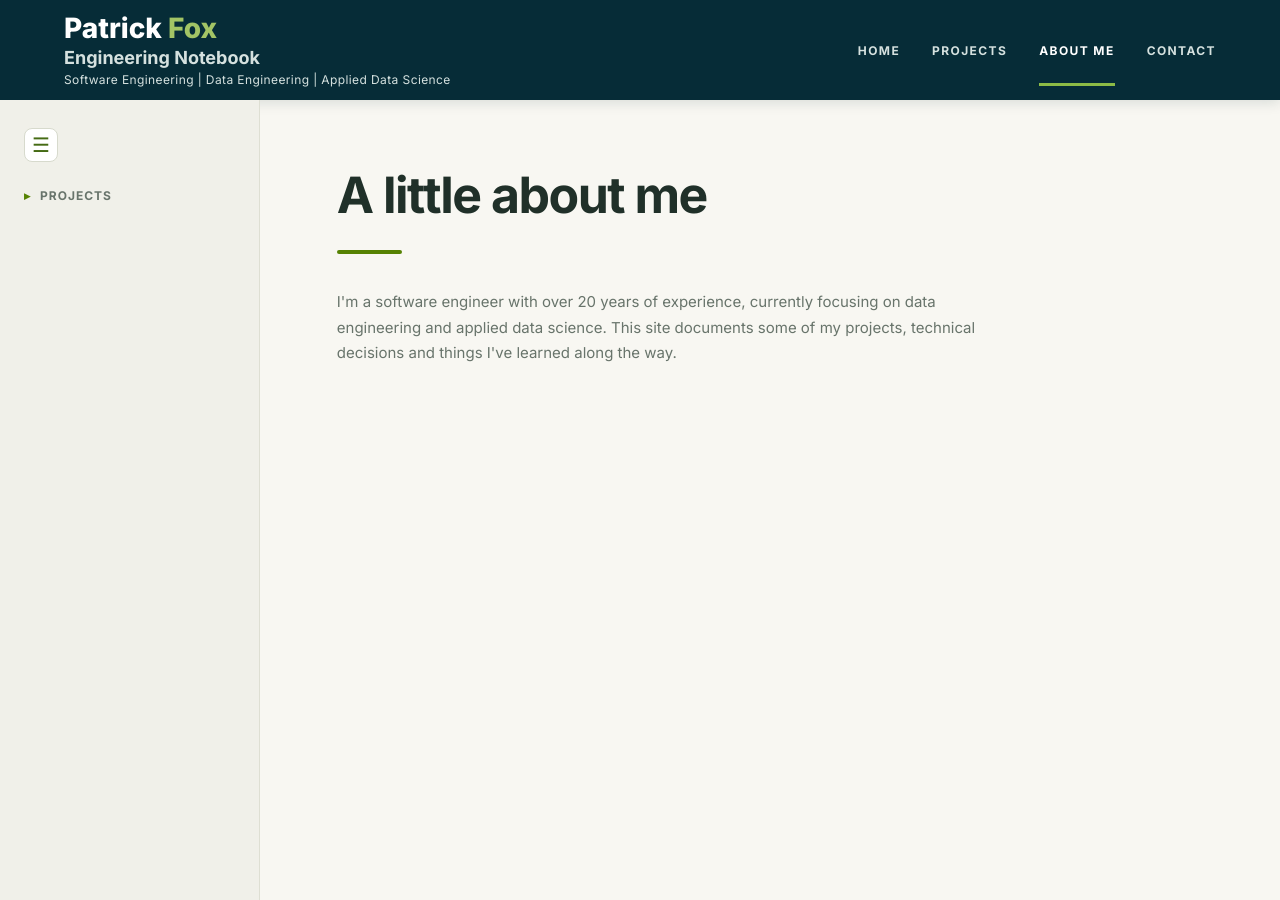
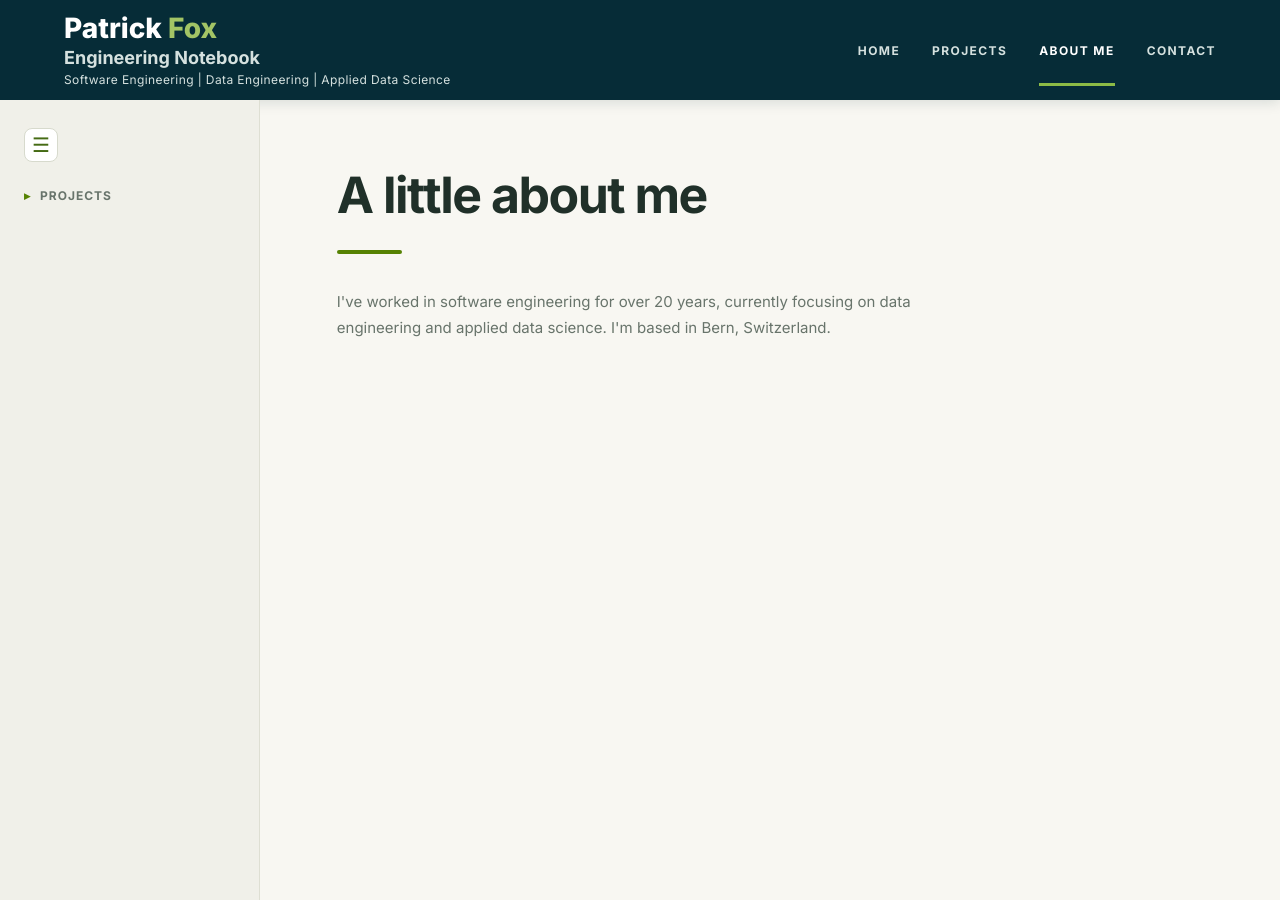
Before and after one commit to pgfox/pgfox.github.io, an MkDocs documentation site: the page built from docs/aboutme.md, in a window 1280 px wide. Built offline with MkDocs 1.6.1, drawn with Linux system fonts in a browser that asks for light colours.

Commit message:
updated aboutme

```diff
--- a/docs/aboutme.md
+++ b/docs/aboutme.md
@@ -1,3 +1,3 @@
 # A little about me
 
-I'm a software engineer with over 20 years of experience, currently focusing on data engineering and applied data science. This site documents some of my projects, technical decisions and things I've learned along the way.
+I've worked in software engineering for over 20 years, currently focusing on data engineering and applied data science. I'm based in Bern, Switzerland.
```
